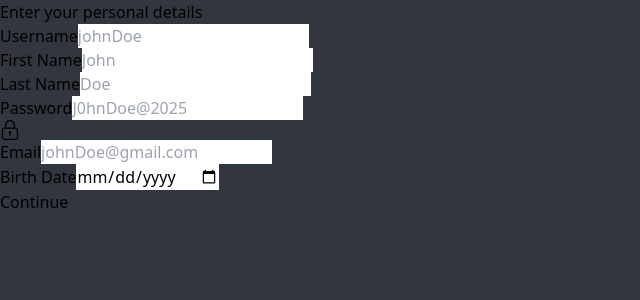
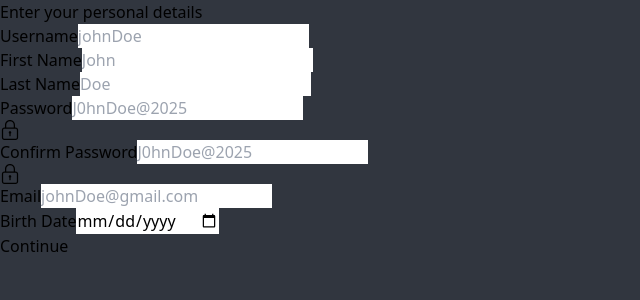
Before and after one commit to KrisztaAntal/project-thats-me, a React (Vite) app in the folder Frontend/: page /signup in a window 1280 px wide. Shown: the top 300 px of the page, without its empty margins (0-640 px from the left). Built offline with nearby package versions, Linux system fonts and the light colour scheme.

Commit message:
added confirm password feature to the form

```diff
--- a/Frontend/src/Components/SignupForm/CustomFormField.tsx
+++ b/Frontend/src/Components/SignupForm/CustomFormField.tsx
@@ -6,7 +6,7 @@ function CustomFormField({ inputId, labelValue, inputType, inputValue, onChange,
     <div className="w-full justify-between flex relative gap-2">
       <label htmlFor={inputId}>{labelValue}</label>
       <input className='placeholder:pl-1' id={inputId} type={inputType} value={inputValue} onChange={onChange} placeholder={placeholder} required />
-      {labelValue === "Password" &&
+      {labelValue.includes("Password") &&
         <img className='absolute right-0 top-1/2 transform -translate-y-1/2 cursor-pointer'
           src={inputType === "password" ? "./lock-closed.svg" : "./lock-open.svg"}
           alt={inputType === "password" ? 'show password' : 'hide password'}
--- a/Frontend/src/Components/SignupForm/SignupForm.tsx
+++ b/Frontend/src/Components/SignupForm/SignupForm.tsx
@@ -20,7 +20,9 @@ function SignupForm() {
   const [firstName, setFirstName] = useState<string>("");
   const [lastName, setLastName] = useState<string>("");
   const [password, setPassword] = useState<string>("");
+  const [confirmPassword, setConfirmPassword] = useState<string>("");
   const [showPassword, setShowPassword] = useState<boolean>(false);
+  const [showConfirmPassword, setShowConfirmPassword] = useState<boolean>(false);
   const [email, setEmail] = useState<string>("");
   const [birthDate, setBirthDate] = useState<string>("");
   const navigate = useNavigate();
@@ -68,6 +70,15 @@ function SignupForm() {
         onShowPasswordClick={() => setShowPassword((prev) => !prev)}>
       </CustomFormField>
       <CustomFormField
+        inputId="confirmPassword"
+        labelValue="Confirm Password"
+        inputType={showConfirmPassword ? "text" : "password"}
+        inputValue={confirmPassword}
+        onChange={(e) => setConfirmPassword(e.target.value)}
+        placeholder="J0hnDoe@2025"
+        onShowPasswordClick={() => setShowConfirmPassword((prev) => !prev)}>
+      </CustomFormField>
+      <CustomFormField
         inputId="email"
         labelValue="Email"
         inputType="email"
--- a/Frontend/src/Types/MemberTypes.ts
+++ b/Frontend/src/Types/MemberTypes.ts
@@ -1,7 +1,7 @@
 import { ChangeEvent } from "react";
 
-type InputId = "username" | "firstname" | "lastname" | "password" | "email" | "birthdate";
-type labelValue = "Username" | "First Name" | "Last Name" | "Password" | "Email" | "Birth Date";
+type InputId = "username" | "firstname" | "lastname" | "password" | "confirmPassword" | "email" | "birthdate";
+type labelValue = "Username" | "First Name" | "Last Name" | "Password" | "Confirm Password" | "Email" | "Birth Date";
 type InputType = "text" | "password" | "email" | "date";
 type Placeholder = "johnDoe" | "John" | "Doe" | "J0hnDoe@2025" | "johnDoe@gmail.com" | "2002-05-13";
 
```
